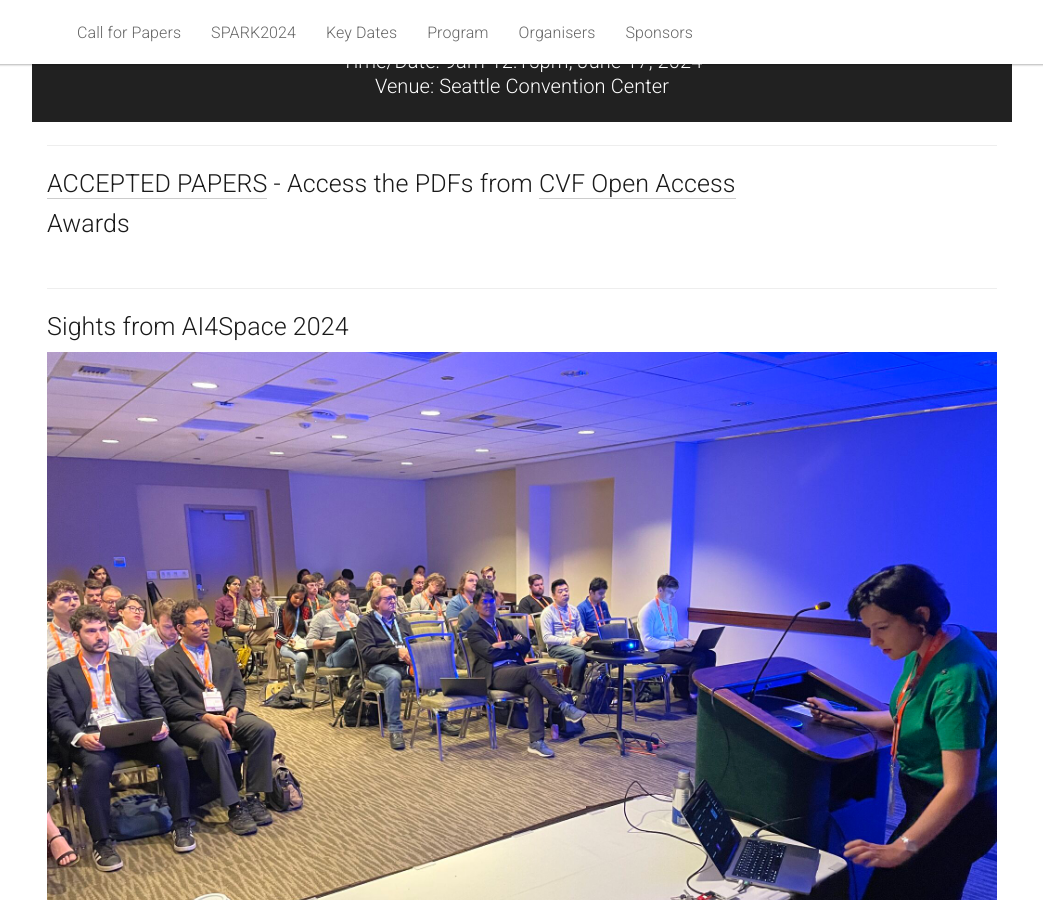
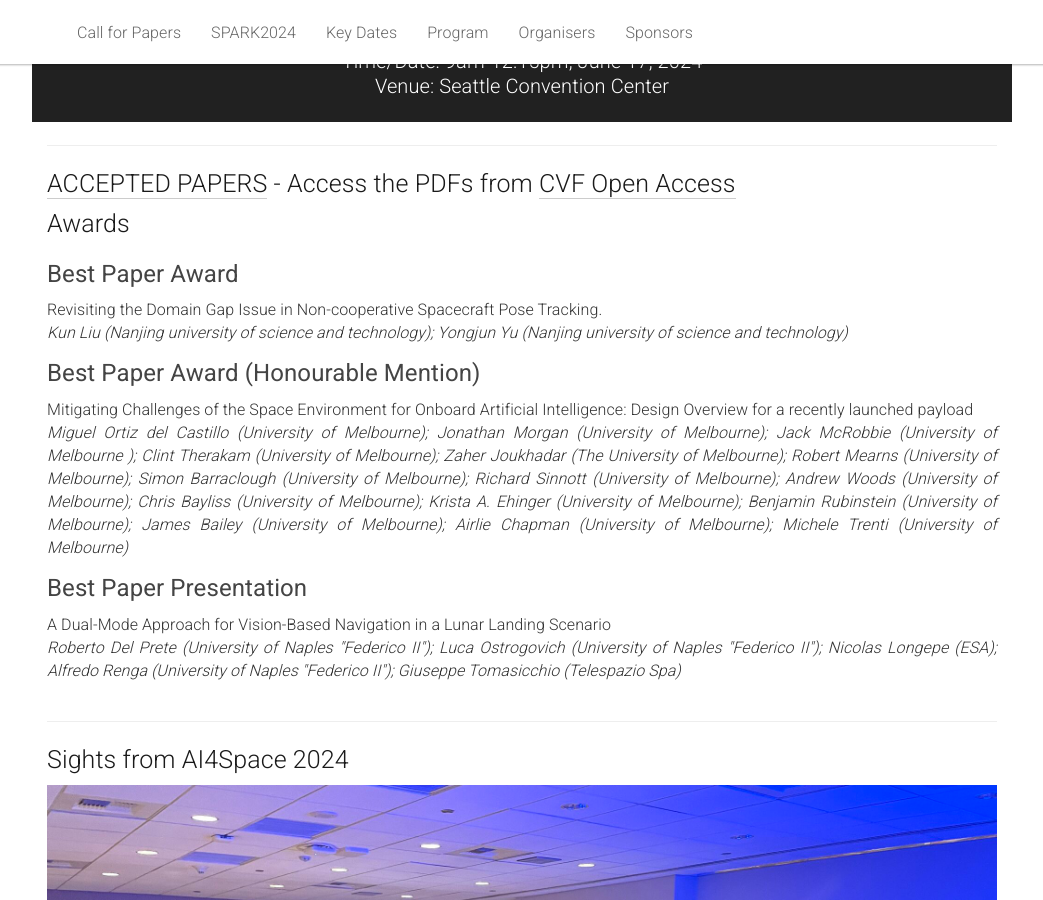
Before and after one commit to AIforSpace/2024, a Jekyll site: the page built from _pages/home.md, in a window 1280 px wide and 900 px high, scrolled down 290 px. Shown: the whole window, without its empty margins (118-1161 px from the left). Built offline with Jekyll 4.4.1, drawn with Linux system fonts in a browser that asks for light colours.

Commit message:
Update home.md

```diff
--- a/_pages/home.md
+++ b/_pages/home.md
@@ -42,7 +42,20 @@
 </div>
 <div class="row">
   <div class="col-xs-12">
+        <h4>Best Paper Award</h4>
         <p>
+          Revisiting the Domain Gap Issue in Non-cooperative Spacecraft Pose Tracking.
+          <br><em>Kun Liu (Nanjing university of science and technology); Yongjun Yu (Nanjing university of science and technology)</em>
+        </p>
+        <h4>Best Paper Award (Honourable Mention)</h4>
+        <p>
+          Mitigating Challenges of the Space Environment for Onboard Artificial Intelligence: Design Overview for a recently launched payload
+          <br><em>Miguel Ortiz del Castillo (University of Melbourne); Jonathan Morgan (University of Melbourne); Jack McRobbie (University of Melbourne	); Clint Therakam (University of Melbourne); Zaher Joukhadar (The University of Melbourne); Robert Mearns (University of Melbourne); Simon Barraclough (University of Melbourne); Richard Sinnott (University of Melbourne); Andrew Woods (University of Melbourne); Chris Bayliss (University of Melbourne); Krista A. Ehinger (University of Melbourne); Benjamin Rubinstein (University of Melbourne); James Bailey (University of Melbourne); Airlie Chapman (University of Melbourne); Michele Trenti (University of Melbourne)</em>
+        </p>
+        <h4>Best Paper Presentation</h4>
+        <p>
+          A Dual-Mode Approach for Vision-Based Navigation in a Lunar Landing Scenario
+          <br><em>Roberto Del Prete (University of Naples "Federico II"); Luca Ostrogovich (University of Naples "Federico II"); Nicolas Longepe (ESA); Alfredo Renga (University of Naples "Federico II"); Giuseppe  Tomasicchio (Telespazio Spa)</em>
         </p>
   </div>
 </div>
```
